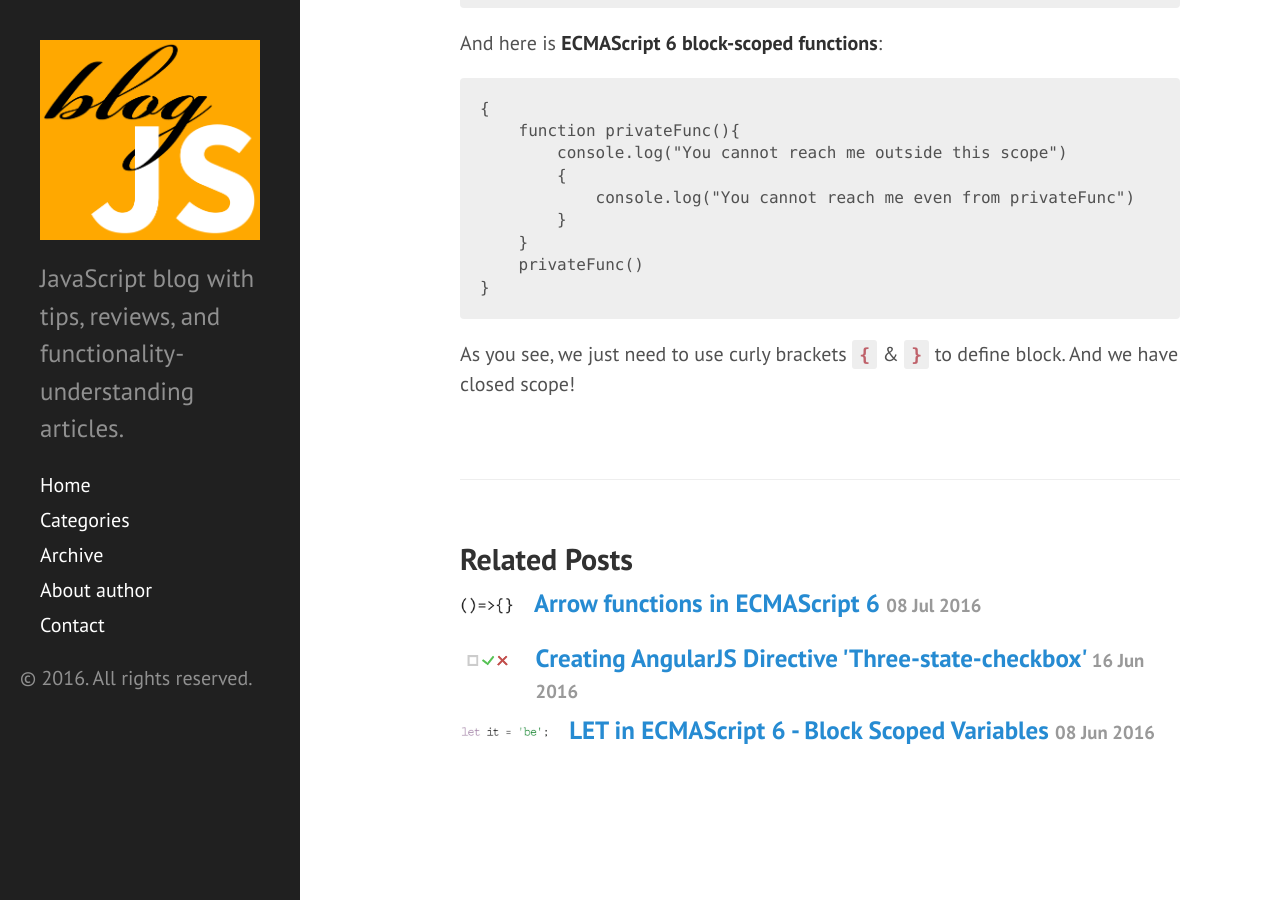
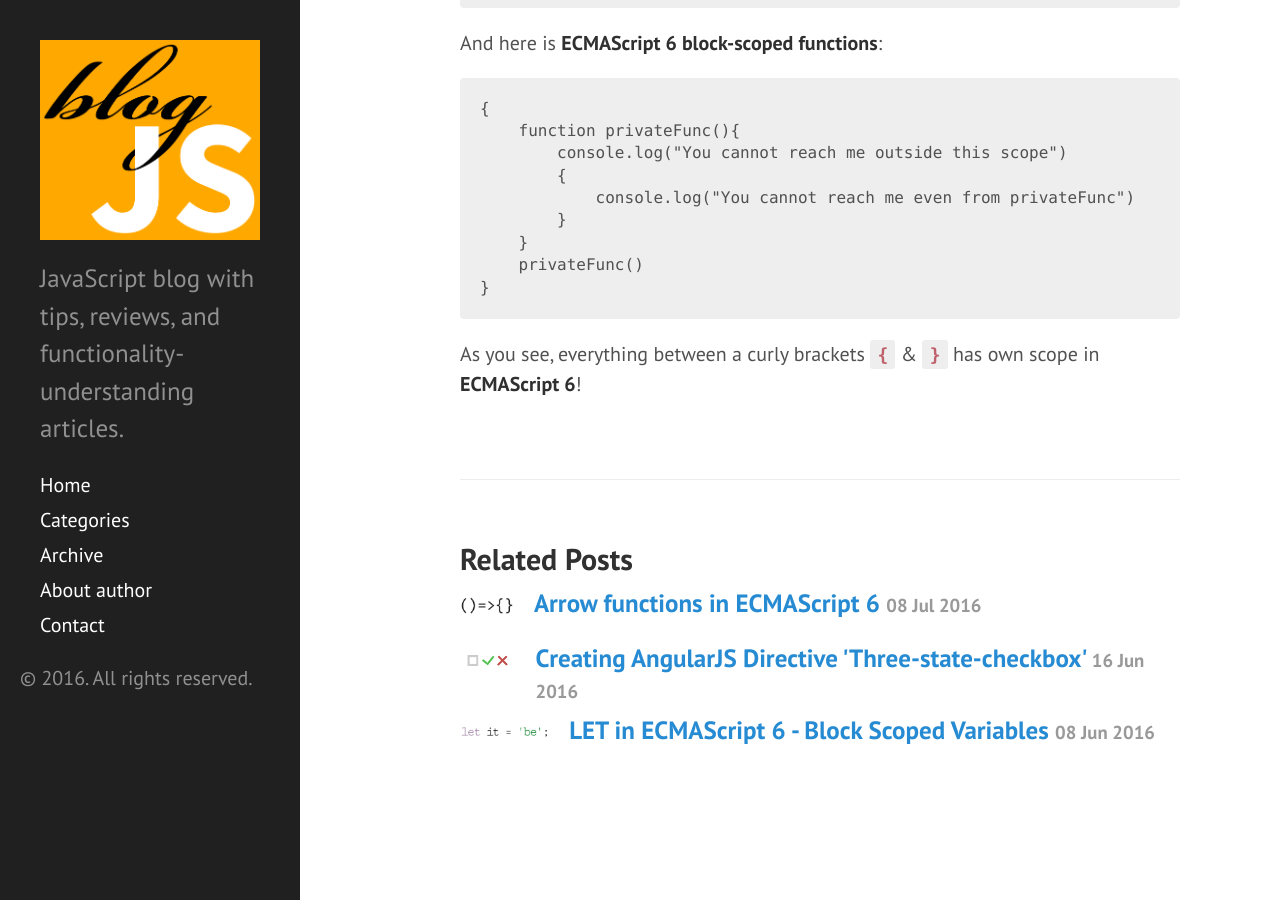
Before and after one commit to blogjs/blogjs.github.io, a Jekyll site: the page built from _posts/2016-06-12-es6-block-scoped-functions.markdown, in a window 1280 px wide and 900 px high, scrolled down 1046 px. Built offline with Jekyll 4.4.1, drawn with Linux system fonts in a browser that asks for light colours; comment, search, counter and statistics services are not loaded.

Commit message:
fixing conclusion

```diff
--- a/_posts/2016-06-12-es6-block-scoped-functions.markdown
+++ b/_posts/2016-06-12-es6-block-scoped-functions.markdown
@@ -48,4 +48,4 @@ And here is **ECMAScript 6 block-scoped functions**:
         privateFunc()
     }
 
-As you see, we just need to use curly brackets **`{`** & **`}`**  to define block. And we have closed scope!
+As you see, everything between a curly brackets **`{`** & **`}`**  has own scope in **ECMAScript 6**!
```
